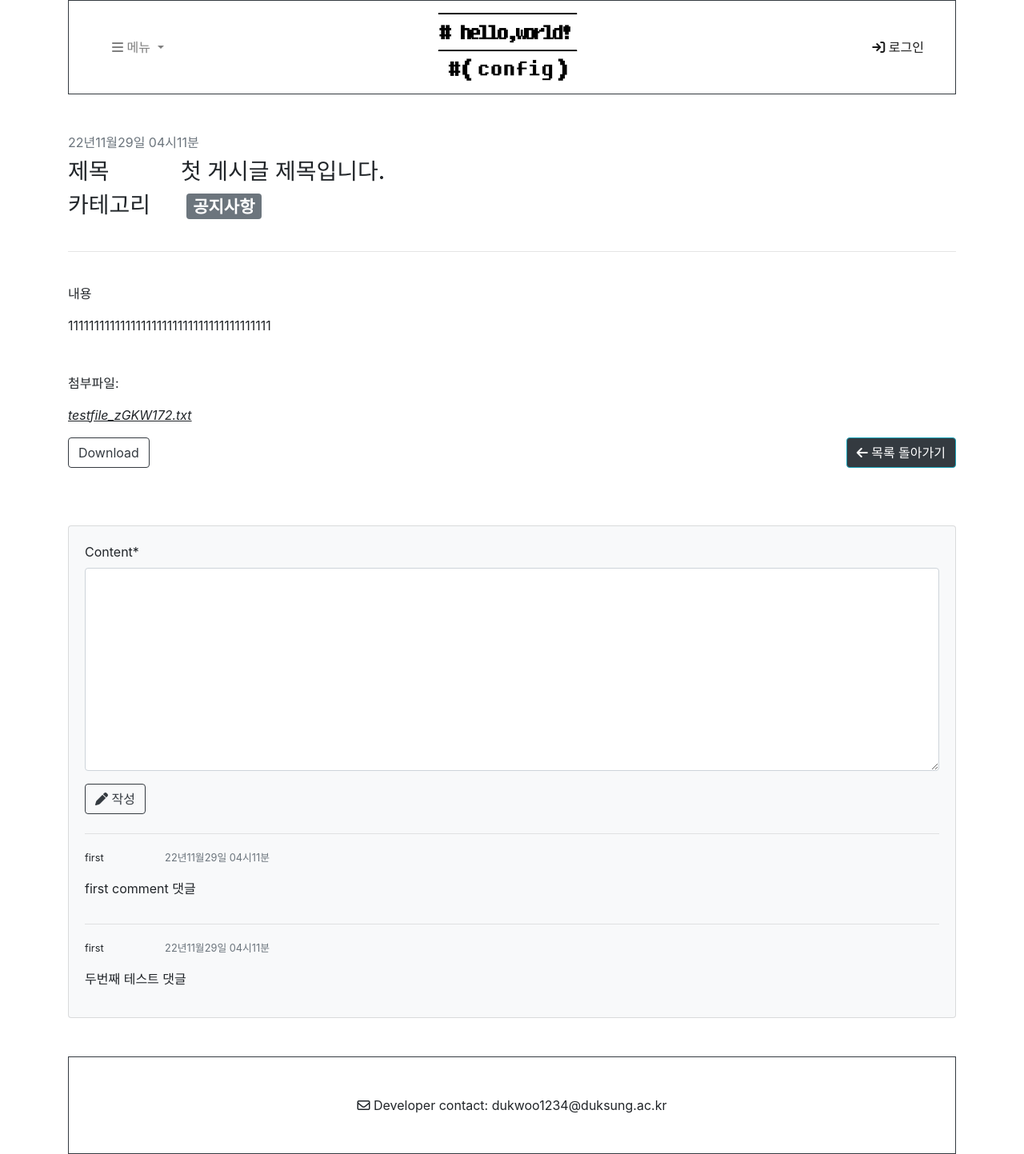
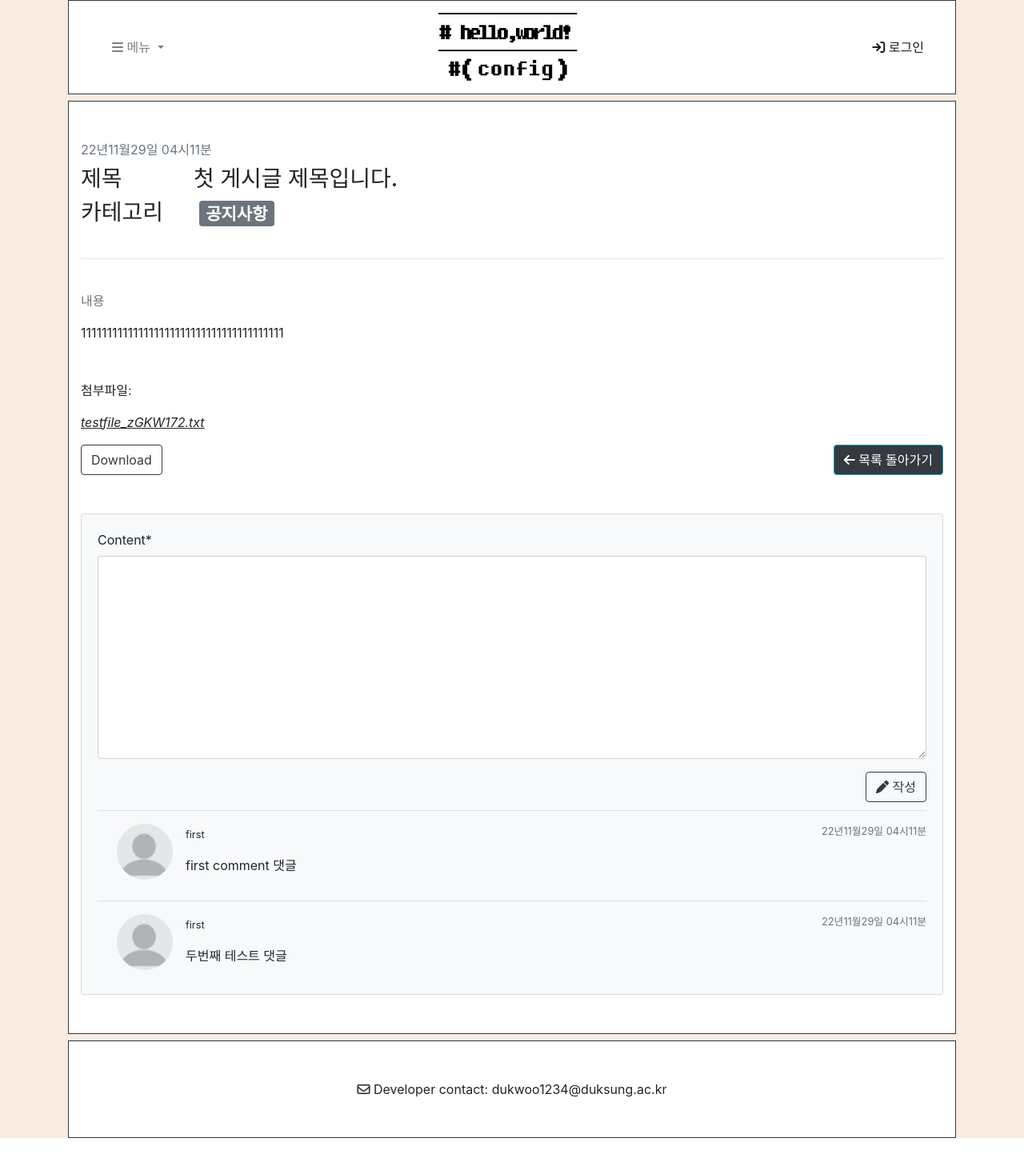
Before and after one commit to naomi-woo/HelloWorld, a Django app: page /bbs/4/ in a window 1280 px wide. Shown: the whole page at 80% size. Run offline with Django 4.2, Linux system fonts and the light colour scheme; data comes from the database, SQL or seed files in the repository; some libraries are stand-ins or nearby versions.

Commit message:
모든 페이지에 배경 입히기, 조회 페이지에 댓글 프로필 사진 front 추가하기

```diff
--- a/bbs/templates/bbs/post_detail.html
+++ b/bbs/templates/bbs/post_detail.html
@@ -10,6 +10,11 @@
     <title>{{post.title}}</title>
     <link rel="stylesheet" href="https://cdn.jsdelivr.net/npm/bootstrap@4.5.3/dist/css/bootstrap.min.css" integrity="sha384-TX8t27EcRE3e/ihU7zmQxVncDAy5uIKz4rEkgIXeMed4M0jlfIDPvg6uqKI2xXr2" crossorigin="anonymous">
     <script src="https://kit.fontawesome.com/e34ac96472.js" crossorigin="anonymous"></script>
+    <style>
+        body {
+            background-color: #F8ECE0;
+        }
+    </style>
 </head>
 <body>
     <div class="container" style="margin: auto;">
@@ -55,6 +60,7 @@
         </div>
     </nav>
 
+    <div class="container bg-white border border-dark mt-2 mb-2">
     <!--게시글 조회-->
     <div id="post-area">
         <!-- Post header-->
@@ -62,26 +68,30 @@
             <!-- Post title-->
             <br><br>
             <div class="text-muted fst-italic mb-2">{{post.created_date | date:"y년m월d일 h시m분"}}</div>
-            <div class="fw-bolder mb-1" id="title">
+            <div class="fw-bolder mb-2" id="title">
                 <h3>제목&nbsp;&nbsp;&nbsp;&nbsp;&nbsp;&nbsp;&nbsp;&nbsp;&nbsp;&nbsp;&nbsp;&nbsp;{{post.title}}</h3>
             </div>
-            <h3 class="fw-bolder mb-1">카테고리&nbsp;&nbsp;&nbsp;&nbsp;&nbsp;
+            <h3 class="fw-bolder mb-2">카테고리&nbsp;&nbsp;&nbsp;&nbsp;&nbsp;
                 {% if post.category %}
                     <p class="badge badge-secondary">{{post.category}}</p>
                 {% endif %}
             </h3>
         </header>
+
+        <hr>
+
         <!-- Post content-->
-        <hr>
         <section class="mb-5">
             <div class="fs-5 mb-4">
                 <br>
-                <p>내용</p>
+                <p class="text-muted fst-italic">내용</p>
                 <p>{{post.content}}</p>
             </div>
         </section>
+
+        <!--첨부파일-->
         {% if post.file %}
-            <section class="mb-5">
+            <section class="mb-4">
                 <div class="fs-5 mb-4">
                     <p>첨부파일: <p class="font-italic" style="text-decoration: underline;">{{post.get_file_name}}</p></p>
                     <a href="{{post.file.url}}" class="btn btn-outline-dark" role="button" download>
@@ -93,7 +103,7 @@
                 </div>
             </section>
         {% else %}
-            <section class="mb-5">
+            <section class="mb-4">
                 <div class="fs-5 mb-4">
                     <a class="btn btn-info bg-dark" href="http://127.0.0.1:8000/bbs/" role="button">
                         <i class="fa-sharp fa-solid fa-arrow-left"></i> 목록 돌아가기
@@ -101,11 +111,12 @@
                 </div>
             </section>
         {% endif %}
+
     </div>
 
+    <br>
     <!--댓글 조회-->
-    <br>
-    <div id="comment-area" class="mb-5">
+    <div id="comment-area">
         <div class="card bg-light">
             <div class="card-body">
 
@@ -115,28 +126,33 @@
                         {{ comment_form | crispy }}
                     </div>
 
-                    <button type="submit" class="btn btn-outline-dark">
+                    <button type="submit" class="btn btn-outline-dark float-right">
                         <i class="fa-sharp fa-solid fa-pen"></i> 작성
                     </button>
                 </form>
+                <br>
 
                 <!-- Single comment-->
                 {% if post.comment_set.exists %}
                 {% for comment in post.comment_set.iterator%}
                     <hr>
-                    <div class="media d-flex" id="comment-{{comment.pk}}">
+                    <div class="media d-flex ml-4" id="comment-{{comment.pk}}">
+                        <img src="{% static '/image/user.PNG' %}" class="rounded-circle mr-3" width="70px" height="70px" alt="profile picture">
                         <div class="media-body ms-3">
                             <div class="fw-bold">
-                                <small class="text_muted">{{comment.writer.ID}}&nbsp;&nbsp;&nbsp;&nbsp;&nbsp;&nbsp;&nbsp;&nbsp;&nbsp;&nbsp;&nbsp;&nbsp;&nbsp;&nbsp;&nbsp;&nbsp;&nbsp;&nbsp;&nbsp;&nbsp;</small>
-                                <small class="text-muted fst-italic mb-2" style="text-align:right;">{{comment.created_date | date:"y년m월d일 h시m분"}}</small>
+                                <small class="text_muted">{{comment.writer.ID}}</small>
+                                <small class="text-muted fst-italic mb-2 float-right" style="text-align:right;">{{comment.created_date | date:"y년m월d일 h시m분"}}</small>
                             </div>
                             <p>{{comment.content | linebreaks}}</p>
                         </div>
                     </div>
                 {% endfor %}
                 {% endif %}
+
             </div>
         </div>
+    </div>
+    <br><br>
     </div>
 
     <!--푸터-->
```
Also changed, not shown: bbs/templates/bbs/login.html (+7 -3 lines), bbs/templates/bbs/post_form.html (+9 -2 lines), bbs/templates/bbs/post_list.html (+9 -4 lines), bbs/templates/bbs/signup.html (+7 -2 lines), my_page/templates/my_page/mypage.html (+10 -2 lines), my_page/templates/my_page/profile.html (+9 -1 lines), bbs/static/image/user.PNG (added).
